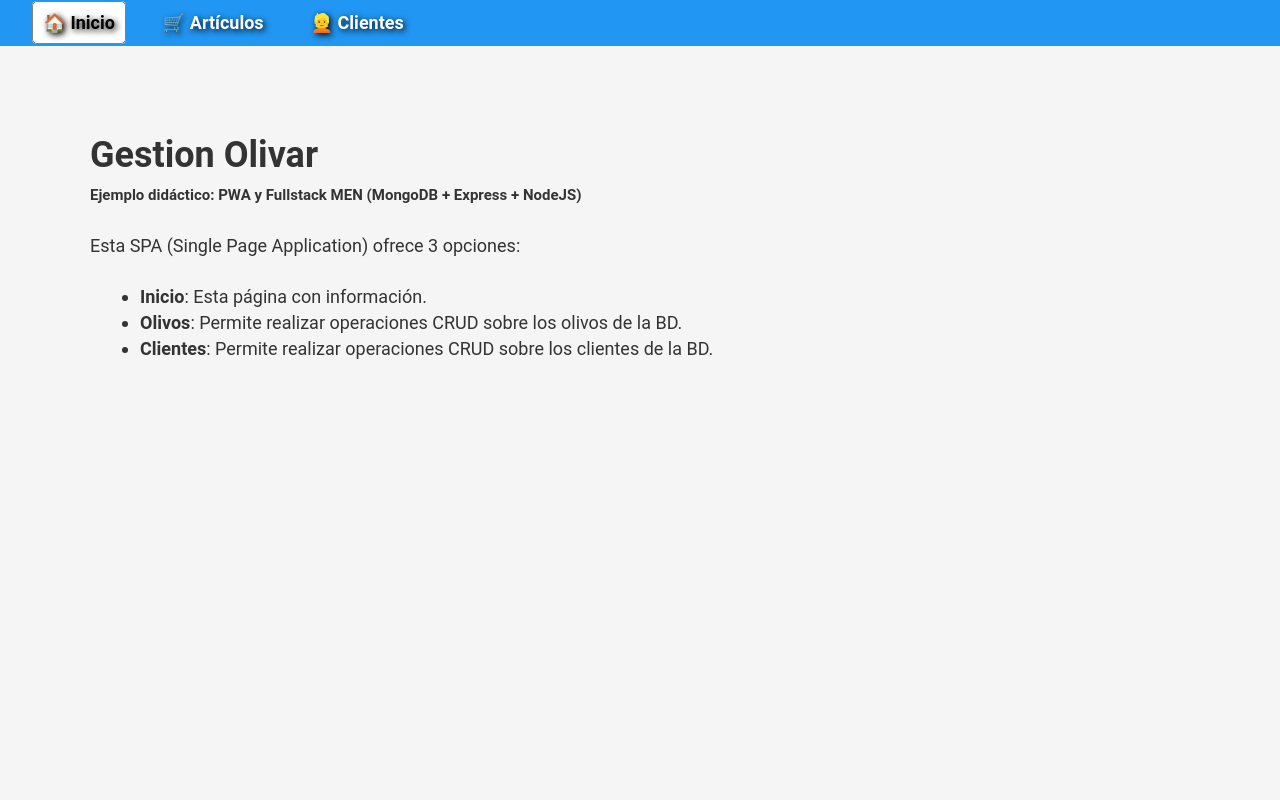
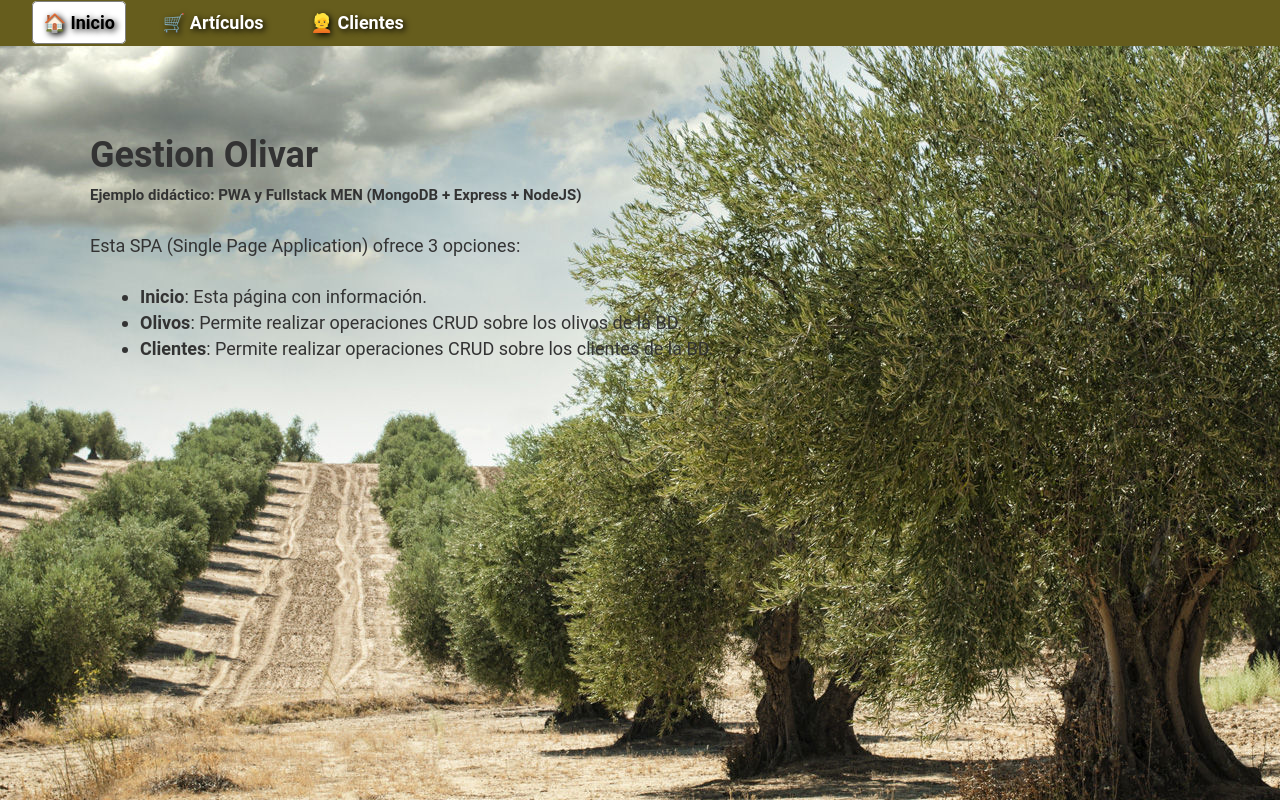
Before and after one commit to raom30/gestion-olivar, a website: page public/index.html in a window 1280 px wide. Drawn offline with Linux system fonts and the light colour scheme.

Commit message:
Cambios en el diseño

```diff
--- a/public/style.css
+++ b/public/style.css
@@ -27,6 +27,7 @@ html {
 
 body {
   background: #f5f5f5;
+  background-image: url("images/olivos.jpg");
   color: #333;
   -webkit-font-smoothing: antialiased;
   line-height: 1.42857143;
@@ -36,7 +37,7 @@ body {
 nav {
   padding: 10px;
   _background-color: var(--bgcolor-menu);
-  background-color: #2196f3;
+  background-color: #665D1D;
   width: 100%;
   position: fixed;
   font-weight: bolder;
```
Also changed, not shown: public/images/olivos.jpg (added).
